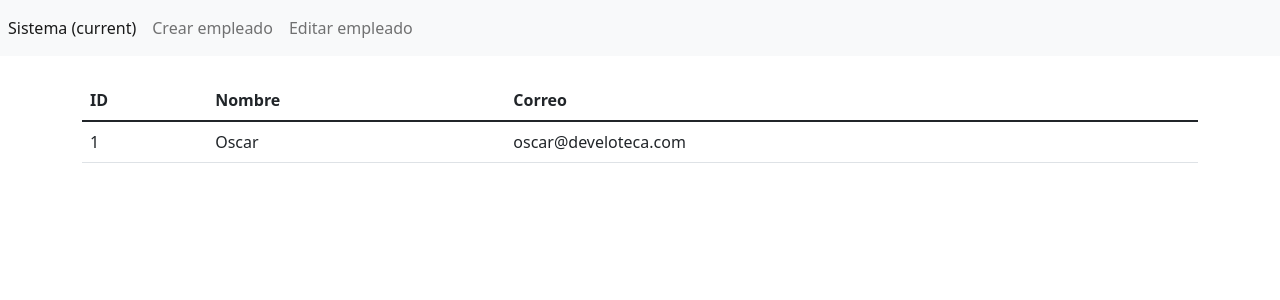
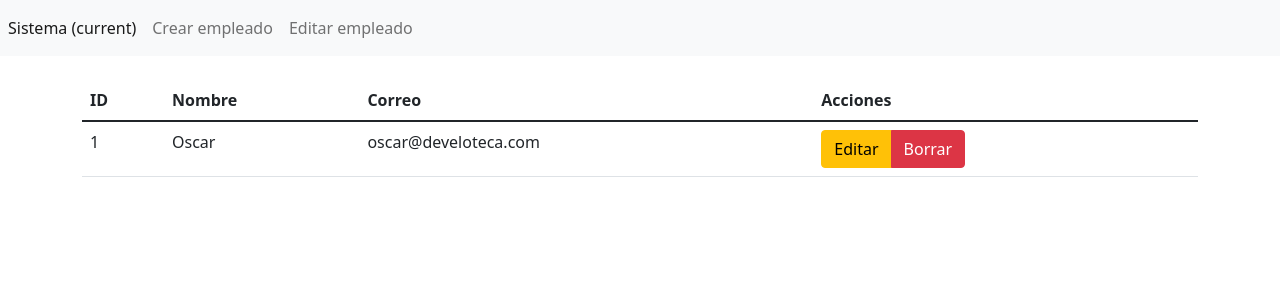
Before and after one commit to evalle-mx/crud-react, a React (Create React App) app: page / in a window 1280 px wide. Shown: the top 300 px of the page. Built offline with nearby package versions, Linux system fonts and the light colour scheme.

Commit message:
9) Agregando Botones

```diff
--- a/src/componentes/Listar.js
+++ b/src/componentes/Listar.js
@@ -11,6 +11,7 @@ class Listar extends React.Component {
                     <th>ID</th>
                     <th>Nombre</th>
                     <th>Correo</th>
+                    <th>Acciones</th>
                 </tr>
             </thead>
             <tbody>
@@ -18,6 +19,12 @@ class Listar extends React.Component {
                     <td >1</td>
                     <td>Oscar</td>
                     <td>oscar@develoteca.com</td>
+                    <td>
+                        <div className="btn-group" role="group" aria-label="">
+                            <button type="button" className="btn btn-warning">Editar</button>
+                            <button type="button" className="btn btn-danger">Borrar</button>
+                        </div>
+                    </td>
                 </tr>
             </tbody>
         </table> );
```
